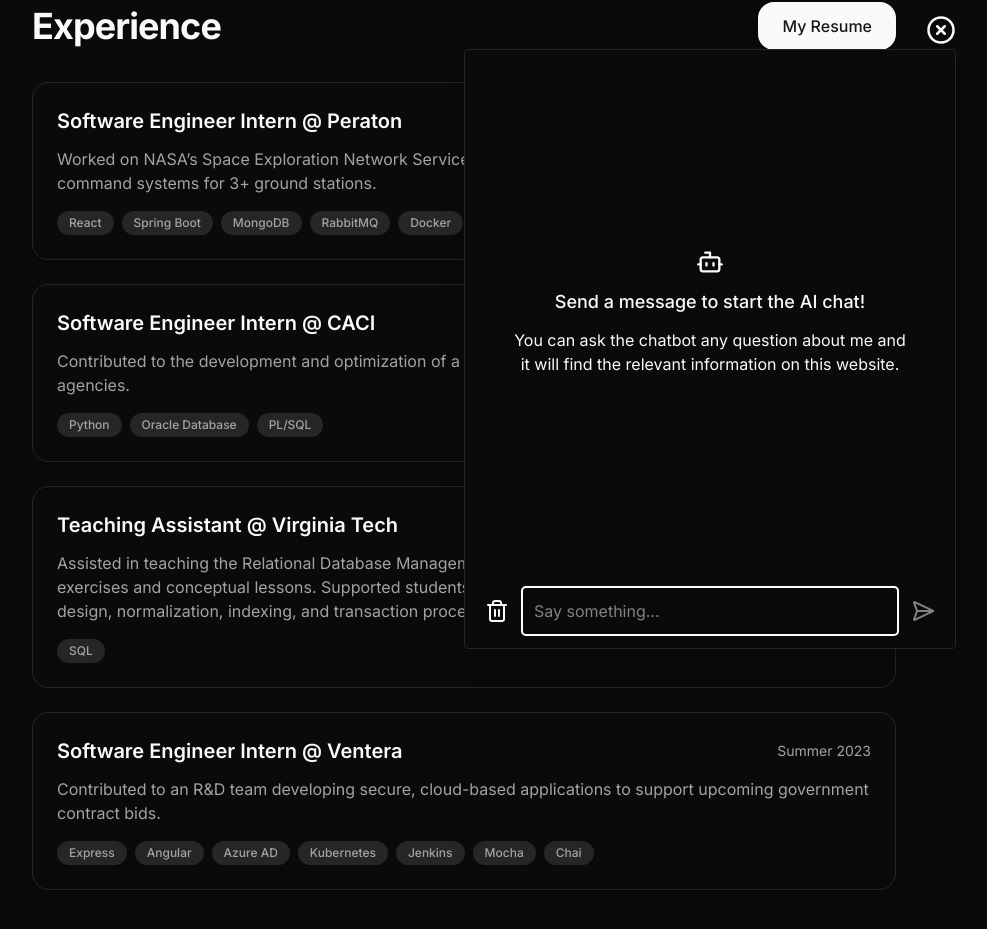
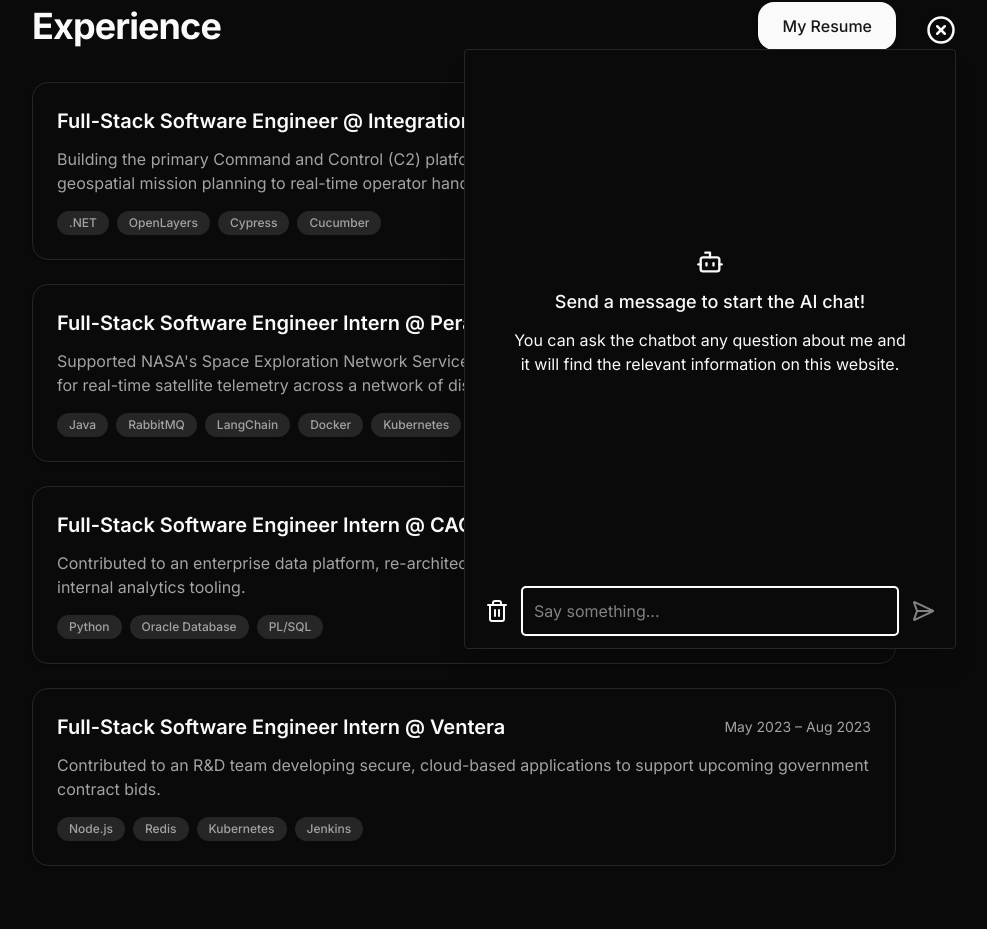
Before and after one commit to shreyp2305/shrey-portfolio, a Next.js app: page /experience in a window 1280 px wide. Shown: the part 147-1076 px from the top of the page, without its empty margins (176-1163 px from the left). Built offline with nearby package versions, Linux system fonts and the light colour scheme.

Commit message:
update route

```diff
--- a/scripts/generate.ts
+++ b/scripts/generate.ts
@@ -6,7 +6,13 @@
 import { clearCollection, insertChunks } from "../src/lib/astradb";
 
 // import your config directly
-import { CONTACT, PROJECTS, EXPERIENCES } from "../src/data/portfolioConfig";
+import {
+  CONTACT,
+  SKILLS,
+  EDUCATION,
+  PROJECTS,
+  EXPERIENCES,
+} from "../src/data/portfolioConfig";
 
 async function generateEmbeddings() {
   await clearCollection();
@@ -24,6 +30,35 @@
       metadata: { url: "/contact", type: "contact" },
     }),
   );
+
+  // SKILLS
+  const skillsSummary = SKILLS.map(
+    (s) => `${s.category}: ${s.items.join(", ")}`,
+  ).join(". ");
+  docs.push(
+    new Document({
+      pageContent: `Technical skills — ${skillsSummary}`,
+      metadata: { url: "/", type: "skills" },
+    }),
+  );
+
+  // EDUCATION
+  EDUCATION.forEach((edu) => {
+    const courses =
+      edu.courses && edu.courses.length > 0
+        ? `Relevant coursework: ${edu.courses.join(", ")}.`
+        : "";
+    docs.push(
+      new Document({
+        pageContent: `${edu.degree} from ${edu.school} (${edu.date}), ${edu.location}. GPA: ${edu.gpa}. ${courses}`,
+        metadata: {
+          url: "/",
+          type: "education",
+          title: edu.school,
+        },
+      }),
+    );
+  });
 
   // PROJECTS
   PROJECTS.forEach((project) => {
--- a/src/app/api/chat/route.ts
+++ b/src/app/api/chat/route.ts
@@ -16,10 +16,24 @@
       modelName: "gpt-5",
       streaming: true,
       verbosity: "low",
+      // The answer only needs to stuff retrieved context into a few short
+      // sentences — no multi-step reasoning required. Left at the default
+      // effort, gpt-5 spends many seconds "thinking" before the first
+      // streamed token, which was most of the 90s latency.
+      reasoning: { effort: "minimal" },
     });
+
+    // Skip the rephrasing LLM call entirely on the first turn (no history
+    // to disambiguate against) — the user's message is already a standalone
+    // query. This cuts one full sequential gpt-5 round trip for the common
+    // case of a fresh conversation.
+    let searchQuery = currentMessageContent;
+    if (chatHistory.length > 0) {
       const rephrasingModel = new ChatOpenAI({
         modelName: "gpt-5",
-      verbose: true,
+        // Query rewriting is a trivial, low-stakes task — minimal reasoning
+        // effort is plenty and avoids paying gpt-5's full "thinking" budget.
+        reasoning: { effort: "minimal" },
       });
 
       // Turn a follow-up question + chat history into a standalone search
@@ -37,9 +51,11 @@
         chat_history: chatHistory,
         input: currentMessageContent,
       });
+      searchQuery = rephraseResult.text;
+    }
 
     const retriever = new AstraRetriever();
-    const docs = await retriever.invoke(rephraseResult.text);
+    const docs = await retriever.invoke(searchQuery);
     const context = docs
       .map((doc) => `Page URL: ${doc.metadata.url}\n\nPage content:\n${doc.pageContent}`)
       .join("\n-------------\n");
--- a/src/data/portfolioConfig.ts
+++ b/src/data/portfolioConfig.ts
@@ -5,6 +5,55 @@
   },
   { platform: "LinkedIn", link: "https://www.linkedin.com/in/shreyp2305" },
   { platform: "Github", link: "https://github.com/shreyp2305" },
+];
+
+export const SKILLS = [
+  {
+    category: "Languages",
+    items: ["Java", "Python", "TypeScript/JavaScript", "C/C++", "C#", "SQL"],
+  },
+  {
+    category: "Frameworks & Libraries",
+    items: [
+      "Spring",
+      ".NET",
+      "Flask",
+      "React",
+      "Next.js",
+      "Node.js",
+      "LangChain",
+      "JUnit",
+      "Cypress",
+      "Jest",
+    ],
+  },
+  {
+    category: "Messaging & Databases",
+    items: ["RabbitMQ", "Kafka", "PostgreSQL", "MongoDB", "Redis"],
+  },
+  {
+    category: "Cloud/DevOps",
+    items: ["AWS", "Docker", "Kubernetes", "Jenkins", "Terraform", "Git"],
+  },
+];
+
+export const EDUCATION = [
+  {
+    school: "Virginia Tech",
+    degree: "Bachelor of Science, Computer Science",
+    date: "May 2025",
+    location: "Blacksburg, VA",
+    gpa: "3.9",
+    courses: [
+      "Data Structures and Algorithms",
+      "Operating Systems",
+      "Computer Architecture",
+      "Database Management Systems",
+      "Cloud Software Development",
+      "Intro to AI",
+      "Machine Learning",
+    ],
+  },
 ];
 
 export const PROJECTS = [
@@ -15,10 +64,8 @@
     link: "https://github.com/shreyp2305/shrey-portfolio",
     imageKey: "personal_portfolio_website_image",
     achievements: [
-      "Built an AI-powered chatbot that answers natural language questions about portfolio content.",
-      "Orchestrated retrieval-augmented generation (RAG) through LangChain and Vercel’s AI SDK with GPT-5-nano.",
-      "Designed a AstraDB vector database to store OpenAI’s text-embeddings of portfolio data for semantic search.",
-      "Implemented cache-aware querying with a serverless Redis instance to reduce latency and operatonal costs.",
+      "Implemented a RAG pipeline using LangChain and GPT-5 to answer natural language queries about my experience, routing semantic search through a vector store via Vercel’s AI SDK.",
+      "Added a serverless Redis caching layer for repeated queries, reducing inference latency and cutting operational cost.",
     ],
     tools: [
       "Next.js",
@@ -34,15 +81,14 @@
   {
     title: "Jobhub",
     description:
-      "Virginia Tech’s official portal for managing industry partnership programs and department workflows.",
+      "Virginia Tech’s official industry-partnership portal, built as my senior capstone project.",
     link: "https://jobhub.cs.vt.edu/",
     imageKey: "jobhub_image",
     achievements: [
-      "Worked in a 5-person team to develop a web portal for Virginia Tech to manage its industry partnership programs.",
-      "Enhanced Flask endpoints in Python, expanding parameters and enforcing JWT RBAC for confidential data.",
-      "Deployed workloads on Virginia Tech’s Kubernetes platform via GitLab CI/CD and Docker, ensuring reliable scaling.",
+      "Designed and shipped a university industry-partnership portal for Virginia Tech's CS department as primary backend developer on a 5-person team, serving 100+ industry partners.",
+      "Delivered a multi-tier sponsorship system in Flask and PostgreSQL managing partner relationships, event workflows, and financial tiers, replacing a manual email-based coordination process used by the department.",
     ],
-    tools: ["React", "Flask", "PostreSQL", "Docker", "Kubernetes"],
+    tools: ["React", "Flask", "PostgreSQL", "Docker", "Kubernetes"],
   },
   {
     title: "House.inc",
@@ -69,68 +115,54 @@
 
 export const EXPERIENCES = [
   {
-    role: "Software Engineer Intern",
-    company: "Peraton",
-    date: "Fall 2024",
+    role: "Full-Stack Software Engineer",
+    company: "Integration Innovation",
+    date: "Oct 2025 – Present",
     description:
-      "Worked on NASA’s Space Exploration Network Services program, supporting telemetry tracking and command systems for 3+ ground stations.",
+      "Building the primary Command and Control (C2) platform for a fleet of autonomous vehicles, from geospatial mission planning to real-time operator handoff.",
     achievements: [
-      "Developed Java-based microservices and REST APIs to enable real-time satellite telemetry services across 3+ ground stations.",
-      "Transformed 20+ React components into reusable styled components, reducing future UI development time.",
-      "Refactored existing API structure for modem and switch telemetry endpoints, achieving 17% lower network overhead.",
-      "Implemented subsystem-specific RabbitMQ channels as part of a broader system re-architecture to reduce message queuing latency by 23%.",
+      "Shipped a Command and Control (C2) platform to production, becoming the default control path across 13 autonomous vehicles and the primary feature demoed to the US Marine Corps.",
+      "Built a geospatial mission-planning toolset on OpenLayers from scratch, enabling operators to define geofences, program search areas, and route autonomous vehicles directly on a live map.",
+      "Designed and built a real-time operator handoff system in .NET enabling live ownership transfers across vehicle control queues, with atomic state transitions guaranteeing exclusive control with zero conflicts across 50+ concurrent users.",
+      "Built an end-to-end test suite covering 23 mission-critical flows with Cypress and Cucumber, cutting release QA from 2 days to 20 minutes.",
     ],
-    tools: [
-      "React",
-      "Spring Boot",
-      "MongoDB",
-      "RabbitMQ",
-      "Docker",
-      "Kubernetes",
-    ],
+    tools: [".NET", "OpenLayers", "Cypress", "Cucumber"],
   },
   {
-    role: "Software Engineer Intern",
+    role: "Full-Stack Software Engineer Intern",
+    company: "Peraton",
+    date: "Aug 2024 – Feb 2025",
+    description:
+      "Supported NASA's Space Exploration Network Services program, building high-throughput microservices for real-time satellite telemetry across a network of distributed ground stations.",
+    achievements: [
+      "Engineered high-throughput Java microservices to orchestrate real-time NASA satellite telemetry streams across 5 distributed ground stations, ensuring zero data loss for 100+ concurrent flight controllers.",
+      "Redesigned RabbitMQ message topology for ground station subsystems, reducing queuing latency 70% (800ms → 240ms) and eliminating message loss under peak operator load.",
+      "Built an internal RAG agent over ops documentation, deflecting ~55% of tier-1 questions and rolling out to the full team.",
+    ],
+    tools: ["Java", "RabbitMQ", "LangChain", "Docker", "Kubernetes"],
+  },
+  {
+    role: "Full-Stack Software Engineer Intern",
     company: "CACI",
-    date: "Summer 2024",
+    date: "May 2024 – Aug 2024",
     description:
-      "Contributed to the development and optimization of a large-scale ERP platform serving over 35 federal agencies.",
+      "Contributed to an enterprise data platform, re-architecting a large-scale data validation engine and building internal analytics tooling.",
     achievements: [
-      "Reduced query execution time by 15% on transaction tables by implementing composite indexing and partitioning strategies.",
-      "Accelerated reporting turnaround from days to minutes by developing dynamic UI dashboards which enabled self-service access to financial and user activity data.",
-      "Designed Python pipelines to process 133K+ Active Directory records weekly, replacing legacy PowerShell scripts and improving runtime by 88%.",
+      "Re-architected an enterprise data validation engine across 8M+ records, leveraging composite indexing to cut query latency by 80% (from 1s to under 200ms).",
+      "Built internal analytics APIs serving thousands of daily reports, replacing a $30K/year third-party vendor tool.",
     ],
     tools: ["Python", "Oracle Database", "PL/SQL"],
   },
   {
-    role: "Teaching Assistant",
-    company: "Virginia Tech",
-    date: "Spring 2024",
-    description:
-      "Assisted in teaching the Relational Database Management Systems course, guiding students through lab exercises and conceptual lessons. Supported students with topics such as SQL optimization, schema design, normalization, indexing, and transaction processing.",
-    achievements: [],
-    tools: ["SQL"],
-  },
-  {
-    role: "Software Engineer Intern",
+    role: "Full-Stack Software Engineer Intern",
     company: "Ventera",
-    date: "Summer 2023",
+    date: "May 2023 – Aug 2023",
     description:
       "Contributed to an R&D team developing secure, cloud-based applications to support upcoming government contract bids.",
     achievements: [
-      "Deployed scalable RESTful APIs to handle user interaction and content delivery for 1,000+ daily users, incorporating optimized query handling and caching techniques.",
-      "Authored 30+ tests mocking API calls and components, raising code coverage from 67% to 97% post-rewrite.",
-      "Established performance testing suit integrated with Jenkins that uncovered excess Kubernetes resource allocations and cut CPU by 25% alongside memory and pods by 15%.",
-      "Integrated OAuth 2.0 and multi-factor authentication using Azure AD B2C to secure enterprise login workflows.",
+      "Scaled Node.js APIs serving 1,000+ daily users by migrating high-traffic endpoints to a Redis cache-aside pattern, cutting TTFB 90% and increasing throughput 3x.",
+      "Identified over-provisioned Kubernetes workloads through a Jenkins-integrated performance testing suite, reducing CPU usage 25% and memory and pod counts 15%.",
     ],
-    tools: [
-      "Express",
-      "Angular",
-      "Azure AD",
-      "Kubernetes",
-      "Jenkins",
-      "Mocha",
-      "Chai",
-    ],
+    tools: ["Node.js", "Redis", "Kubernetes", "Jenkins"],
   },
 ];
```
Lines whose indentation alone changed are shown as unchanged.
